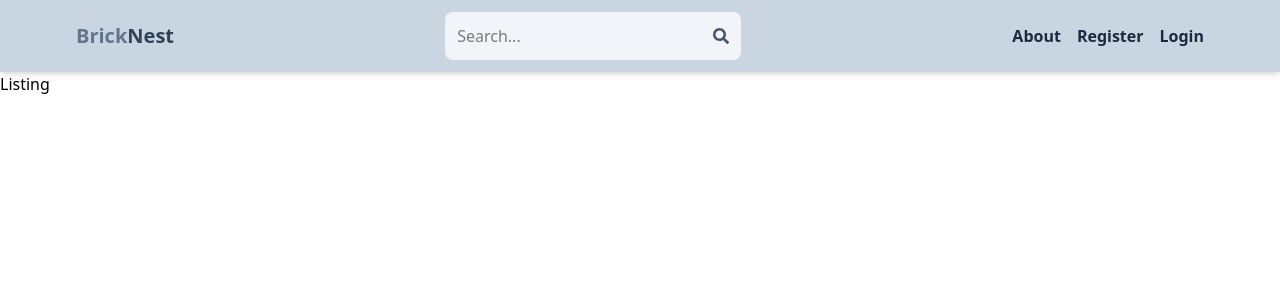
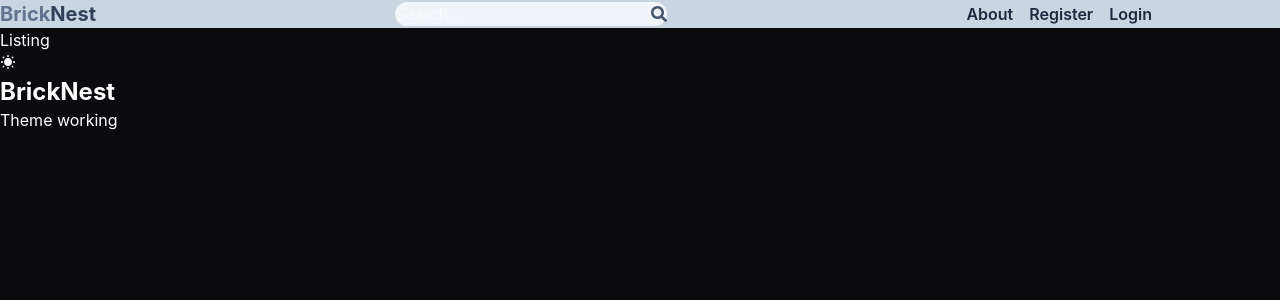
Before and after one commit to Aakash070802/brick-nest-estate, a React app in the folder frontend/: page /listing/1 in a window 1280 px wide. Shown: the top 300 px of the page. Built offline with nearby package versions, Linux system fonts and the light colour scheme; the HTML template or start-up script is replaced by a standard one.

Commit message:
Added: ThemeToggle feature.

```diff
--- a/frontend/src/App.jsx
+++ b/frontend/src/App.jsx
@@ -1,6 +1,7 @@
 import { useRoutes } from "react-router";
 import { routes } from "./routes/routesConfig";
 import Header from "./components/Header";
+import ThemeToggle from "./components/ThemeToggle";
 
 function App() {
   const routing = useRoutes(routes);
@@ -9,6 +10,14 @@ function App() {
     <>
       <Header />
       {routing}
+      <div className="bg-bg text-text min-h-screen p-10">
+        <ThemeToggle />
+
+        <div className="bg-card p-6 rounded-xl shadow-card mt-6">
+          <h1 className="text-2xl font-bold">BrickNest</h1>
+          <p className="text-muted">Theme working</p>
+        </div>
+      </div>
     </>
   );
 }
--- /dev/null
+++ b/frontend/src/components/ThemeToggle.jsx
@@ -0,0 +1,21 @@
+import { FaMoon } from "react-icons/fa";
+import { IoMdSunny } from "react-icons/io";
+import { useTheme } from "../hooks/useTheme";
+
+const ThemeToggle = () => {
+  const { theme, toggleTheme } = useTheme();
+  return (
+    <button
+      onClick={toggleTheme}
+      className="px-4 py-2 bg-primary text-text rounded-xl cursor-pointer"
+    >
+      {theme === "dark" ? (
+        <IoMdSunny color="white" />
+      ) : (
+        <FaMoon color="black" />
+      )}
+    </button>
+  );
+};
+
+export default ThemeToggle;
--- /dev/null
+++ b/frontend/src/hooks/useTheme.js
@@ -0,0 +1,18 @@
+import { useEffect, useState } from "react";
+
+const useTheme = () => {
+  const [theme, setTheme] = useState(localStorage.getItem("theme") || "dark");
+
+  useEffect(() => {
+    document.documentElement.setAttribute("data-theme", theme);
+    localStorage.setItem("theme", theme);
+  }, [theme]);
+
+  const toggleTheme = () => {
+    setTheme((prev) => (prev === "dark" ? "light" : "dark"));
+  };
+
+  return { theme, toggleTheme };
+};
+
+export { useTheme };
--- a/frontend/src/index.css
+++ b/frontend/src/index.css
@@ -1,16 +1,16 @@
 @import "tailwindcss";
-html,
+@import "./styles/theme.css";
+
+/* base reset (optional but recommended) */
+* {
+  box-sizing: border-box;
+  margin: 0;
+  padding: 0;
+}
+
 body {
-  font-family:
-    system-ui,
-    -apple-system,
-    BlinkMacSystemFont,
-    "Segoe UI",
-    Roboto,
-    Oxygen,
-    Ubuntu,
-    Cantarell,
-    "Open Sans",
-    "Helvetica Neue",
-    sans-serif;
+  font-family: var(--font-primary);
+  background-color: var(--color-bg);
+  color: var(--color-text);
+  transition: var(--transition);
 }
--- /dev/null
+++ b/frontend/src/styles/theme.css
@@ -0,0 +1,47 @@
+:root {
+  /* COLORS */
+  --color-bg: #0b0b0f;
+  --color-surface: #111118;
+  --color-card: #1a1a24;
+
+  --color-primary: #6c5ce7;
+  --color-primary-light: #8b7cf6;
+
+  --color-text: #ffffff;
+  --color-text-muted: #a1a1aa;
+
+  --color-border: #2a2a35;
+
+  /* GRADIENT */
+  --gradient-primary: linear-gradient(135deg, #6c5ce7, #8b7cf6);
+
+  /* SHADOW */
+  --shadow-card: 0 10px 30px rgba(0, 0, 0, 0.3);
+
+  /* RADIUS */
+  --radius-lg: 16px;
+  --radius-xl: 24px;
+
+  /* FONT */
+  --font-primary: "Inter", sans-serif;
+
+  /* TRANSITION */
+  --transition: 0.3s ease;
+}
+
+/* LIGHT THEME */
+[data-theme="light"] {
+  --color-bg: #f5f6fa;
+  --color-surface: #ffffff;
+  --color-card: #ffffff;
+
+  --color-primary: #6c5ce7;
+  --color-primary-light: #8b7cf6;
+
+  --color-text: #111827;
+  --color-text-muted: #6b7280;
+
+  --color-border: #e5e7eb;
+
+  --shadow-card: 0 10px 20px rgba(0, 0, 0, 0.05);
+}
```
